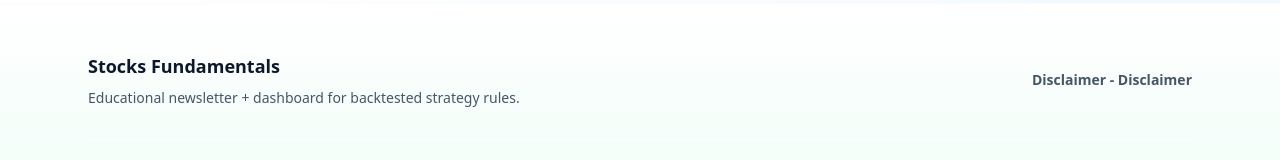
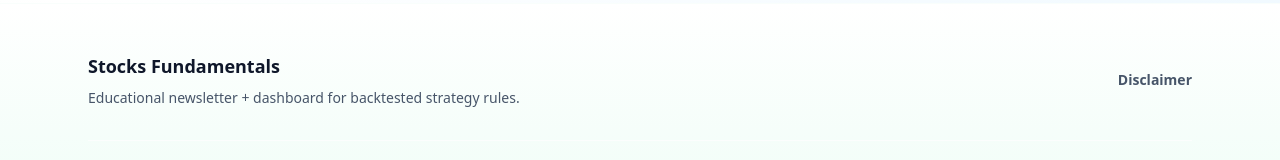
Before and after one commit to adhesikan/SFLanding, a Next.js app: page / in a window 1280 px wide. Shown: the part 4385-4545 px from the top of the page. Built offline with nearby package versions, Linux system fonts and the light colour scheme.

Commit message:
Fix duplicate disclaimer label

```diff
--- a/app/page.tsx
+++ b/app/page.tsx
@@ -355,7 +355,7 @@ export default function Home() {
               </p>
             </div>
             <div className="text-sm font-semibold text-slate-600">
-              Disclaimer - Disclaimer
+              Disclaimer
             </div>
           </div>
           <p className="mt-6 text-xs text-slate-500">
```
